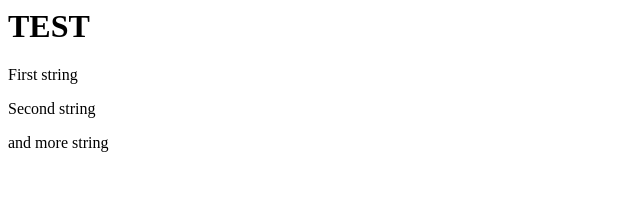
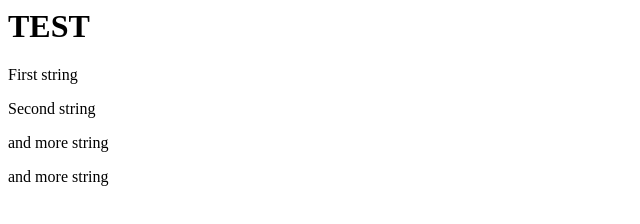
Before and after one commit to omega-pasha/tests, a plain HTML site: page index.html in a window 1280 px wide. Shown: the whole page, without its empty margins (0-640 px from the left). Drawn offline with Linux system fonts and the light colour scheme.

Commit message:
add string

```diff
--- a/index.html
+++ b/index.html
@@ -9,5 +9,6 @@
 <p>First string</p>
 <p>Second string</p>
 <p>and more string</p>
+<p>and more string</p>
 </body>
 </html>
```
